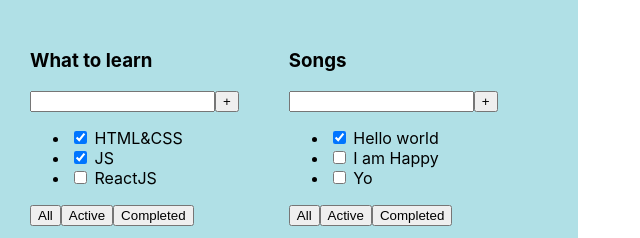
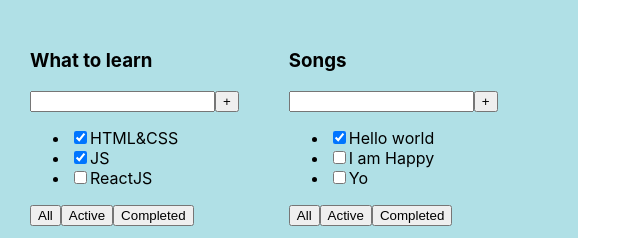
Before and after one commit to Kliapwnz/Todolis, a React (Vite) app: page / in a window 1280 px wide. Shown: the top 238 px of the page, without its empty margins (0-640 px from the left). Built offline with nearby package versions, Linux system fonts and the light colour scheme.

Commit message:
mapped tasks in TodolistItem.tsx

```diff
--- a/src/TodolistItem.tsx
+++ b/src/TodolistItem.tsx
@@ -14,15 +14,14 @@
             <button>+</button>
          </div>
          <ul>
-            <li>
-               <input type="checkbox" checked={props.tasks[0].isDone}/> <span>{props.tasks[0].title}</span>
-            </li>
-            <li>
-               <input type="checkbox" checked={props.tasks[1].isDone}/> <span>{props.tasks[1].title}</span>
-            </li>
-            <li>
-               <input type="checkbox" checked={props.tasks[2].isDone}/> <span>{props.tasks[2].title}</span>
-            </li>
+            {props.tasks.map(task => {
+               return (
+                  <li>
+                     <input type="checkbox" checked={task.isDone}/>
+                     <span>{task.title}</span>
+                  </li>
+               )
+            })}
          </ul>
          <div>
             <button>All</button>
```
